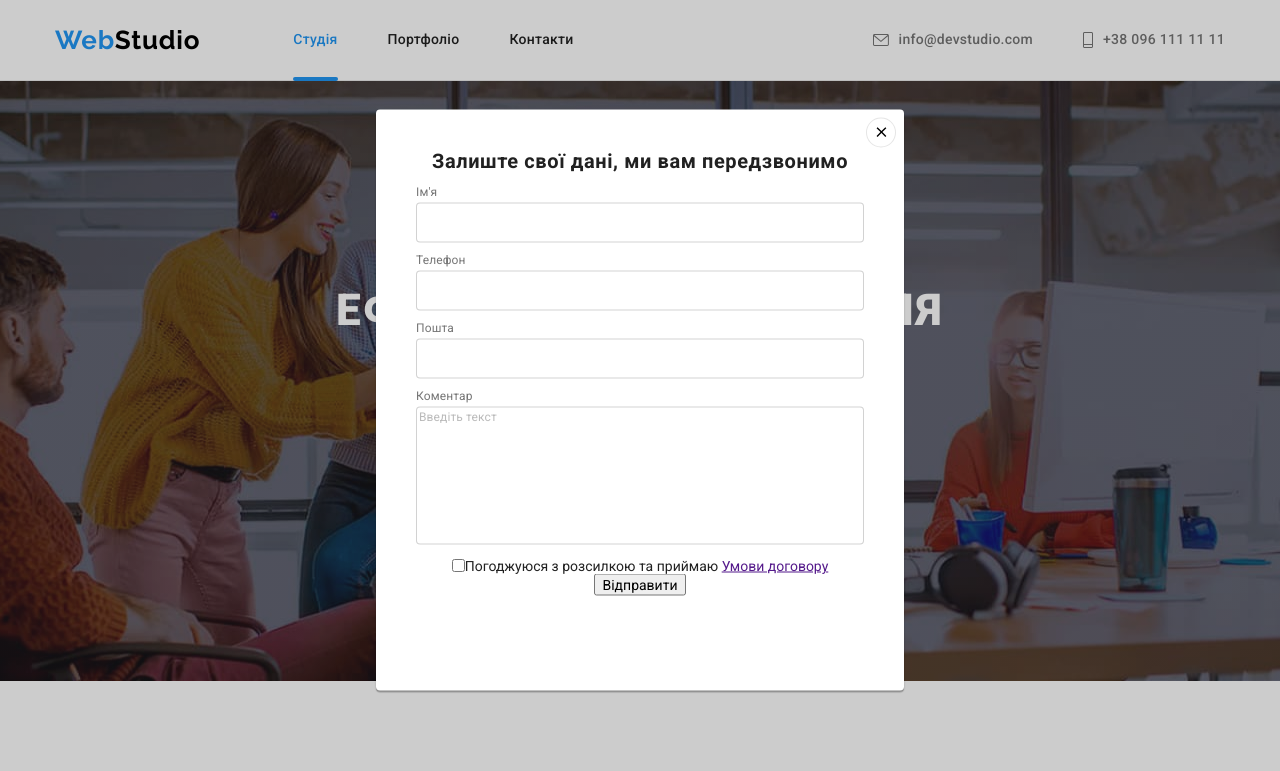
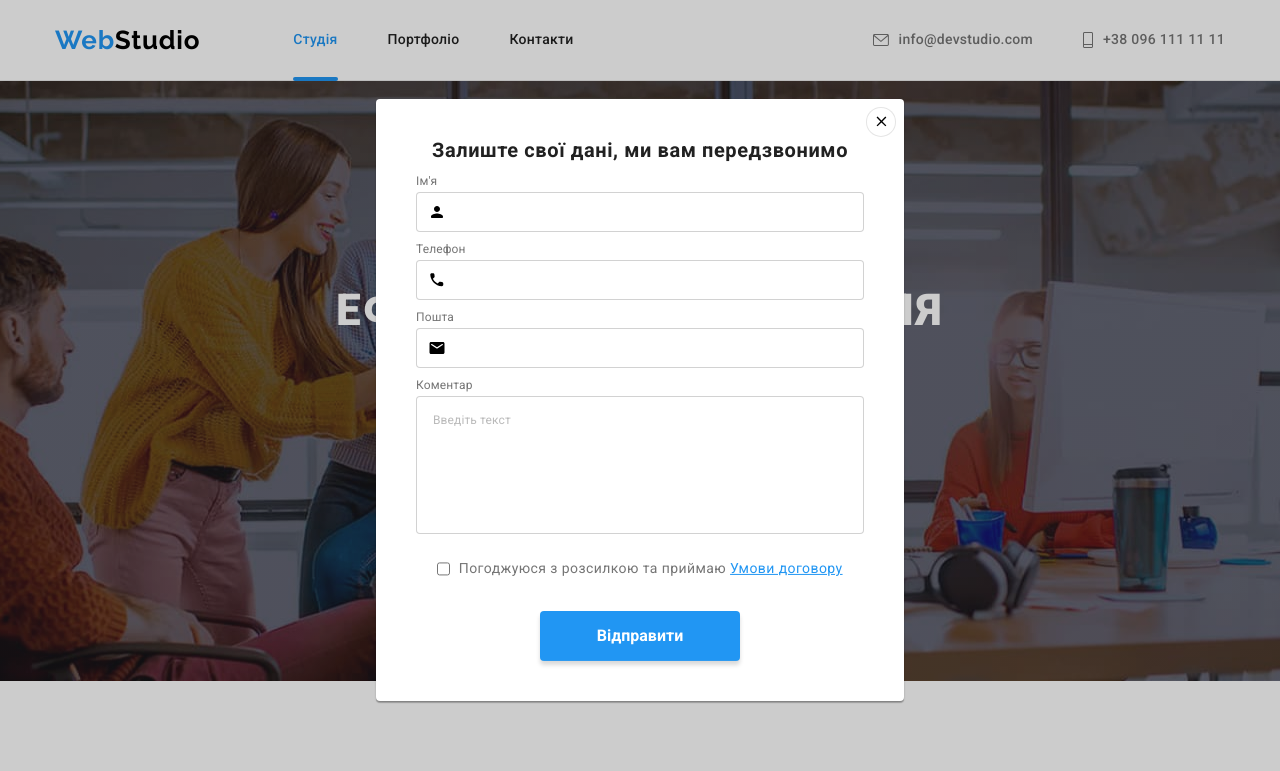
Before and after one commit to KP-Svitlana/goit-markup-hw-08, a plain HTML site: page index.html in a window 1280 px wide. Both pictures are taken after a click on the button "Замовити послугу". Shown: the top 771 px of the page. Drawn offline with nearby package versions, Linux system fonts and the light colour scheme.

Commit message:
add all modal css

```diff
--- a/css/styles.css
+++ b/css/styles.css
@@ -809,8 +809,9 @@ img {
   margin-bottom: 10px;
 }
 
-.modal-field:last-child {
-  margin-bottom: 0;
+.modal-text {
+  width: 100%;
+  margin-bottom: 20px;
 }
 
 .modal-label {
@@ -823,7 +824,12 @@ img {
   color: var(--text-color);
 }
 
+.modal-svg-wrap {
+  position: relative;
+}
+
 .modal-input {
+  padding-left: 42px;
   width: 100%;
   height: 40px;
   border: 1px solid rgba(33, 33, 33, 0.2);
@@ -831,11 +837,22 @@ img {
 }
 
 .modal-textarea {
+  padding: 16px;
   width: 100%;
   height: 138px;
   resize: none;
   border: 1px solid rgba(33, 33, 33, 0.2);
   border-radius: 4px;
+}
+
+.modal-icon {
+  position: absolute;
+  top: 50%;
+  left: 12px;
+  transform: translateY(-50%);
+
+  width: 18px;
+  height: 18px;
 }
 
 .modal-textarea::placeholder {
@@ -844,3 +861,32 @@ img {
   letter-spacing: 0.01em;
   color: rgba(117, 117, 117, 0.5);
 }
+
+.checkbox-label {
+  margin-left: 8.38px;
+  line-height: 1.71;
+  letter-spacing: 0.03em;
+  color: var(--text-color);
+}
+
+.checkbox-link {
+  color: var(--brand-color);
+}
+
+.modal-btn {
+  min-width: 200px;
+  height: 50px;
+
+  margin-top: 30px;
+
+  font-weight: 700;
+  font-size: 16px;
+  line-height: 1.86;
+  color: var(--extra-color);
+  cursor: pointer;
+
+  background: var(--brand-color);
+  box-shadow: 0px 4px 4px rgba(0, 0, 0, 0.15);
+  border-radius: 4px;
+  border-color: transparent;
+}
--- a/index.html
+++ b/index.html
@@ -461,14 +461,14 @@
         <form class="footer-form">
           <p class="footer-sab-title">Підпишіться на розсилку</p>
           <div class="footer-sab">
-            <lable class="footer-sab-lable">
+            <label class="footer-sab-lable">
               <input
                 type="text"
                 name="email"
                 class="footer-sab-input"
                 placeholder="E-mail"
               />
-            </lable>
+            </label>
             <button type="submit" class="footer-sab-btn">
               Підписатися
               <svg class="footer-sab-icon">
@@ -490,8 +490,10 @@
 
         <form class="modal-form">
           <h2 class="modal-title">Залиште свої дані, ми вам передзвонимо</h2>
+
           <div class="modal-field">
             <label for="name" class="modal-label">Ім'я</label>
+            <div class="modal-svg-wrap">
               <input
                 class="modal-input"
                 type="text"
@@ -499,21 +501,36 @@
                 id="name"
                 placeholder=" "
               />
+              <svg class="modal-icon">
+                <use href="./imges/sprite.svg#icon-person-black"></use>
+              </svg>
             </div>
+          </div>
+
           <div class="modal-field">
             <label for="tel" class="modal-label">Телефон</label>
+            <div class="modal-svg-wrap">
               <input class="modal-input" type="tel" id="tel" placeholder=" " />
+              <svg class="modal-icon">
+                <use href="./imges/sprite.svg#icon-phone-black"></use>
+              </svg>
+            </div>
           </div>
           <div class="modal-field">
             <label for="email" class="modal-label">Пошта</label>
+            <div class="modal-svg-wrap">
               <input
                 class="modal-input"
                 type="email"
                 id="email"
                 placeholder=" "
               />
+              <svg class="modal-icon">
+                <use href="./imges/sprite.svg#icon-email-black"></use>
+              </svg>
             </div>
-          <div class="modal-field">
+          </div>
+          <div class="modal-text">
             <label for="coment" class="modal-label">Коментар</label>
             <textarea
               name="coment"
@@ -524,11 +541,11 @@
           </div>
 
           <input type="checkbox" name="agreement" id="agreement" />
-          <label for="agreement"
+          <label for="agreement" class="checkbox-label"
             >Погоджуюся з розсилкою та приймаю
-            <a href="">Умови договору</a>
+            <a class="checkbox-link" href="">Умови договору</a>
           </label>
-          <button type="submit">Відправити</button>
+          <button type="submit" class="modal-btn">Відправити</button>
         </form>
       </div>
     </div>
```
Lines whose indentation alone changed are shown as unchanged.
